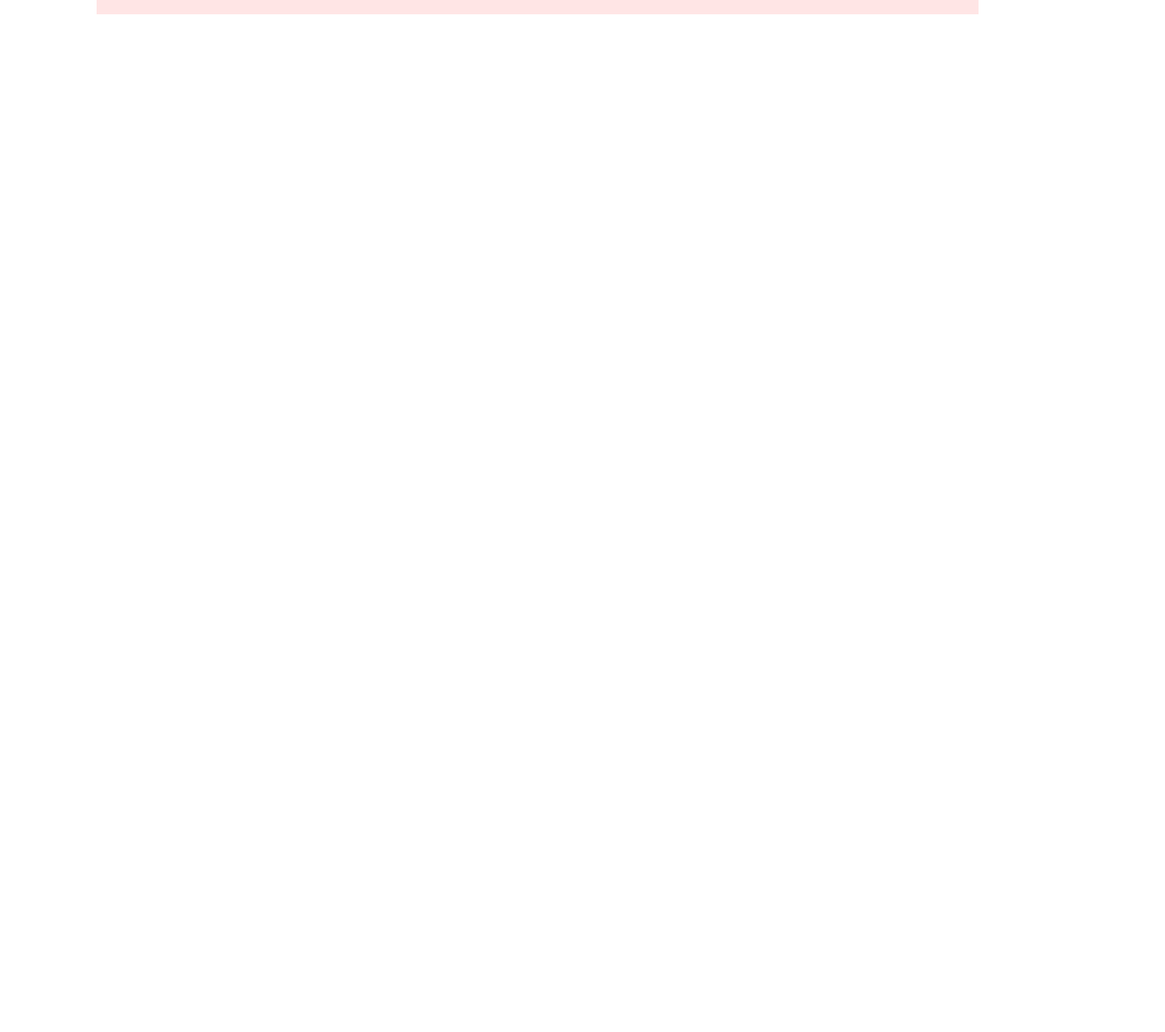
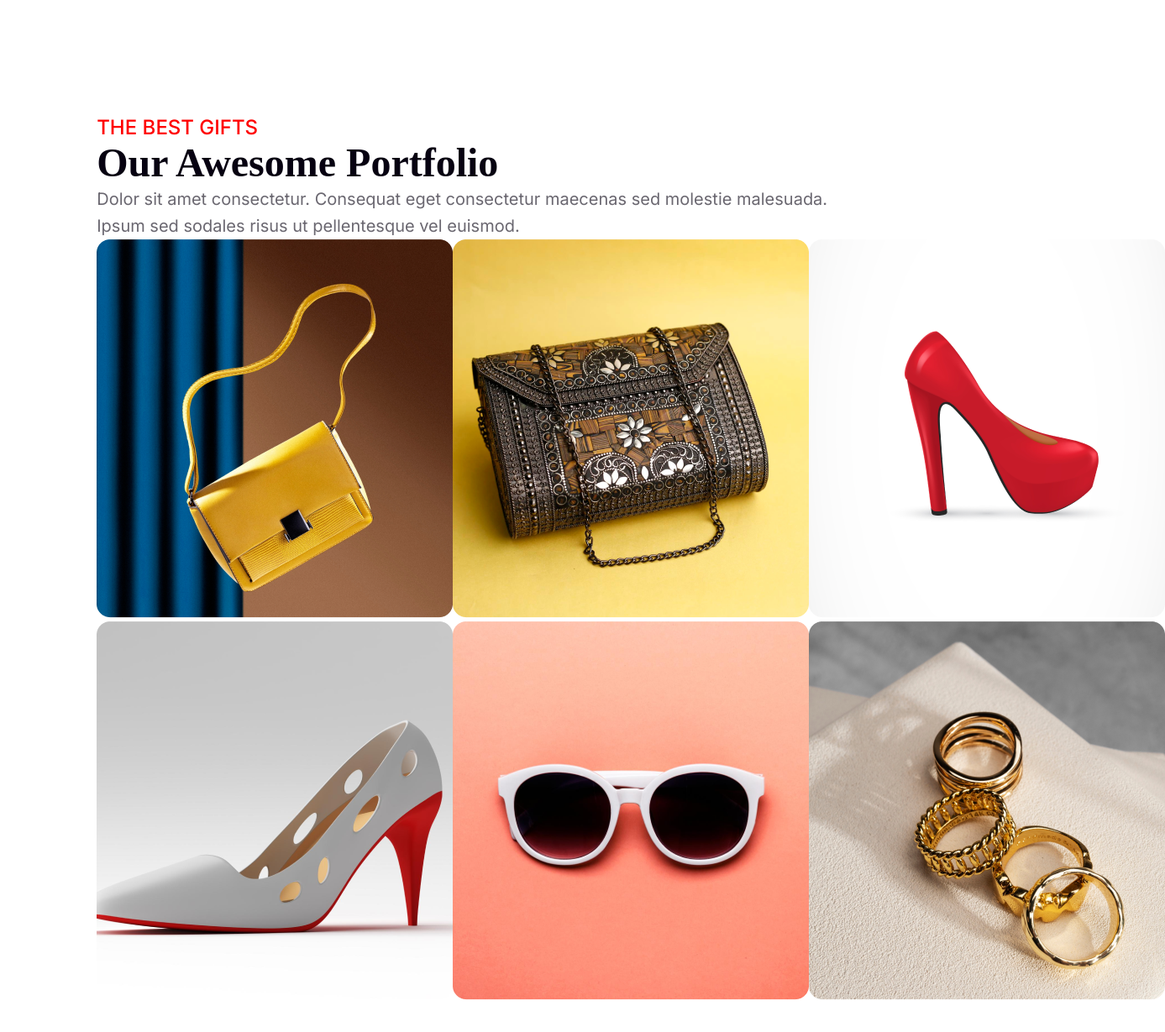
Before and after one commit to showlin1/happy-new-year, a plain HTML site: page index.html in a window 1280 px wide. Shown: the part 2777-4006 px from the top of the page at 84% size, 1387 px wide, since content can reach past the window. Before the commit the page ends 2914 px from the top, so only its background shows below. Drawn offline with Linux system fonts and the light colour scheme.

Commit message:
added a portfolio section

```diff
--- a/index.html
+++ b/index.html
@@ -46,18 +46,52 @@
 
       </div>
     </section>
-    <section >
+    <section>
       <div class="new-park">
         <div class="new-park-heading">
           <h3><span class="place"> Place:</span> New Park Hotel
             <br>
             <span class="place">Date:</span> 31 December Night 2023
             <br>
-            <span class="place">Time:</span> Evening 7.30 pm to 12.30 am</h3>
-            <button class="btn-primary">Join Now</button>
+            <span class="place">Time:</span> Evening 7.30 pm to 12.30 am
+          </h3>
+          <button class="btn-primary">Join Now</button>
         </div>
+      </div>
+    </section>
+    <section>
+      <div class="shopping">
+        <div class="gifts-heading">
+          <h4>THE BEST GIFTS</h4>
+          <h1>Our Awesome Portfolio</h1>
+          <h5>Dolor sit amet consectetur. Consequat eget consectetur maecenas sed molestie malesuada.
+            <br> Ipsum sed sodales
+            risus ut pellentesque vel euismod.</h5>
+
         </div>
-
+        <div class="best-gifts">
+          <div class="yellow-bag">
+            <img src="resources/Rectangle 3.png" alt="">
+          </div>
+          <div class="black-bag">
+            <img src="resources/Rectangle 4.png" alt="">
+          </div>
+          <div class="red-shoe">
+            <img src="resources/Rectangle 5.png" alt="">
+          </div>
+        </div>
+        <div class="cosmetic">
+          <div class="white-shoe">
+            <img src="resources/Rectangle 6.png" alt="">
+          </div>
+          <div class="sunglass">
+            <img src="resources/Rectangle 7.png" alt="">
+          </div>
+          <div class="curi">
+            <img src="resources/Rectangle 8.png" alt="">
+          </div>
+        </div>
+      </div>
     </section>
   </main>
   <footer>
--- a/styles/newyear.css
+++ b/styles/newyear.css
@@ -163,7 +163,7 @@ p {
     background: rgba(255, 0, 0, 0.10);
     width: 82%;
     max-width: 1320px;
-    margin: 120px auto;
+    margin: 100px auto;
     padding: 100px 0;
     flex-shrink: 0;
 
@@ -200,3 +200,44 @@ p {
     margin-top: 60px;
 
 }
+
+.shopping {
+    width: 82%;
+    max-width: 1320px;
+    margin: 0px auto;
+    padding: 40px 0;
+}
+
+.gifts-heading h4 {
+    color: #F00;
+    font-family: Inter;
+    font-size: 24px;
+    font-style: normal;
+    font-weight: 500;
+    line-height: normal;
+}
+.gifts-heading h1{
+    color: #070211;
+    font-family: Merriweather;
+    font-size: 48px;
+    font-style: normal;
+    font-weight: 900;
+    line-height: normal;
+    text-transform: capitalize;
+}
+.gifts-heading h5{
+    color: rgba(7, 2, 17, 0.60);
+    font-family: Inter;
+    font-size: 20px;
+    font-style: normal;
+    font-weight: 400;
+    line-height: 32px; /* 160% */
+}
+.best-gifts{
+    display: flex;
+    justify-content: space-between;
+}
+.cosmetic{
+    display: flex;
+    justify-content: space-between;
+}
```
